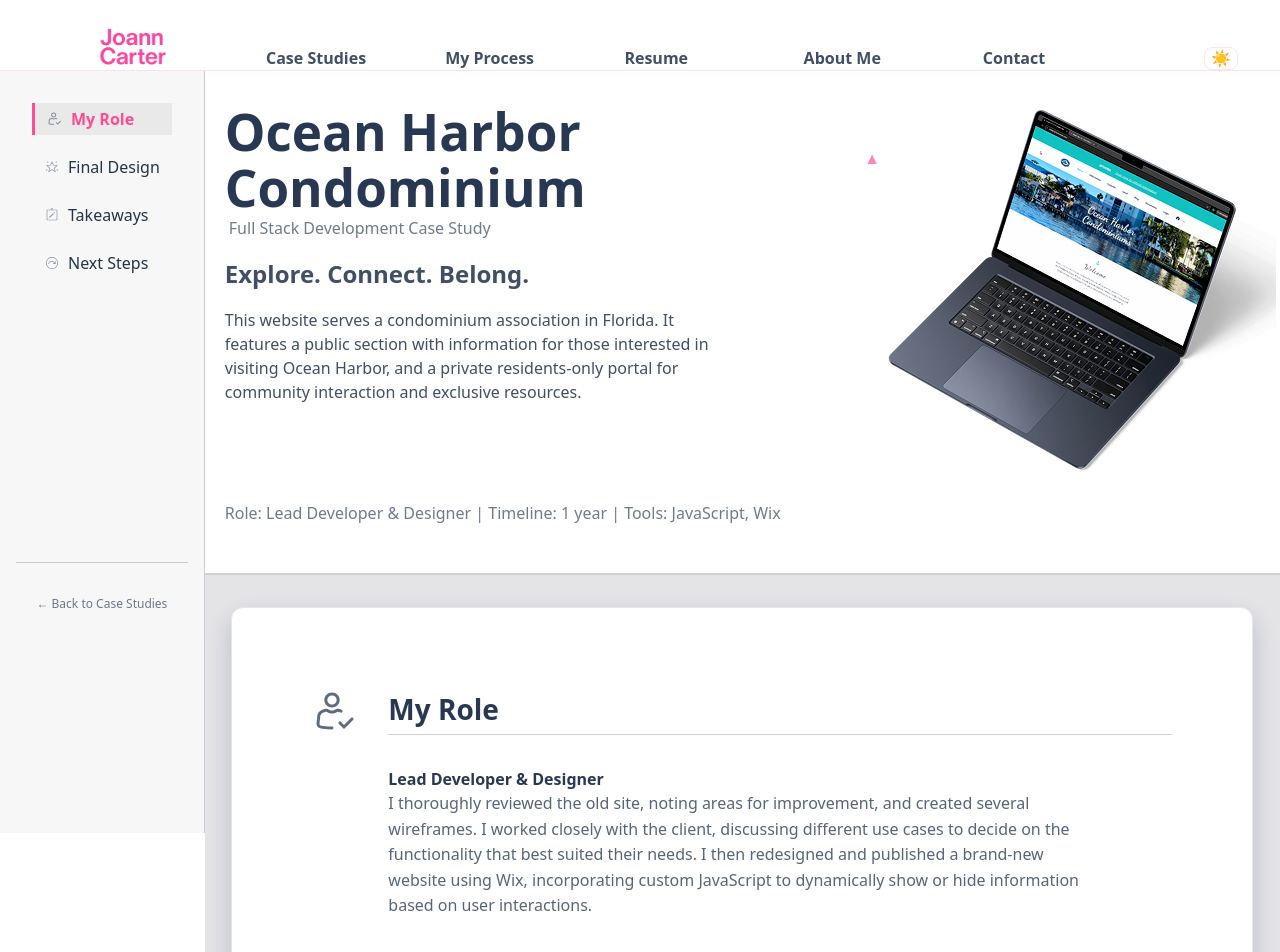
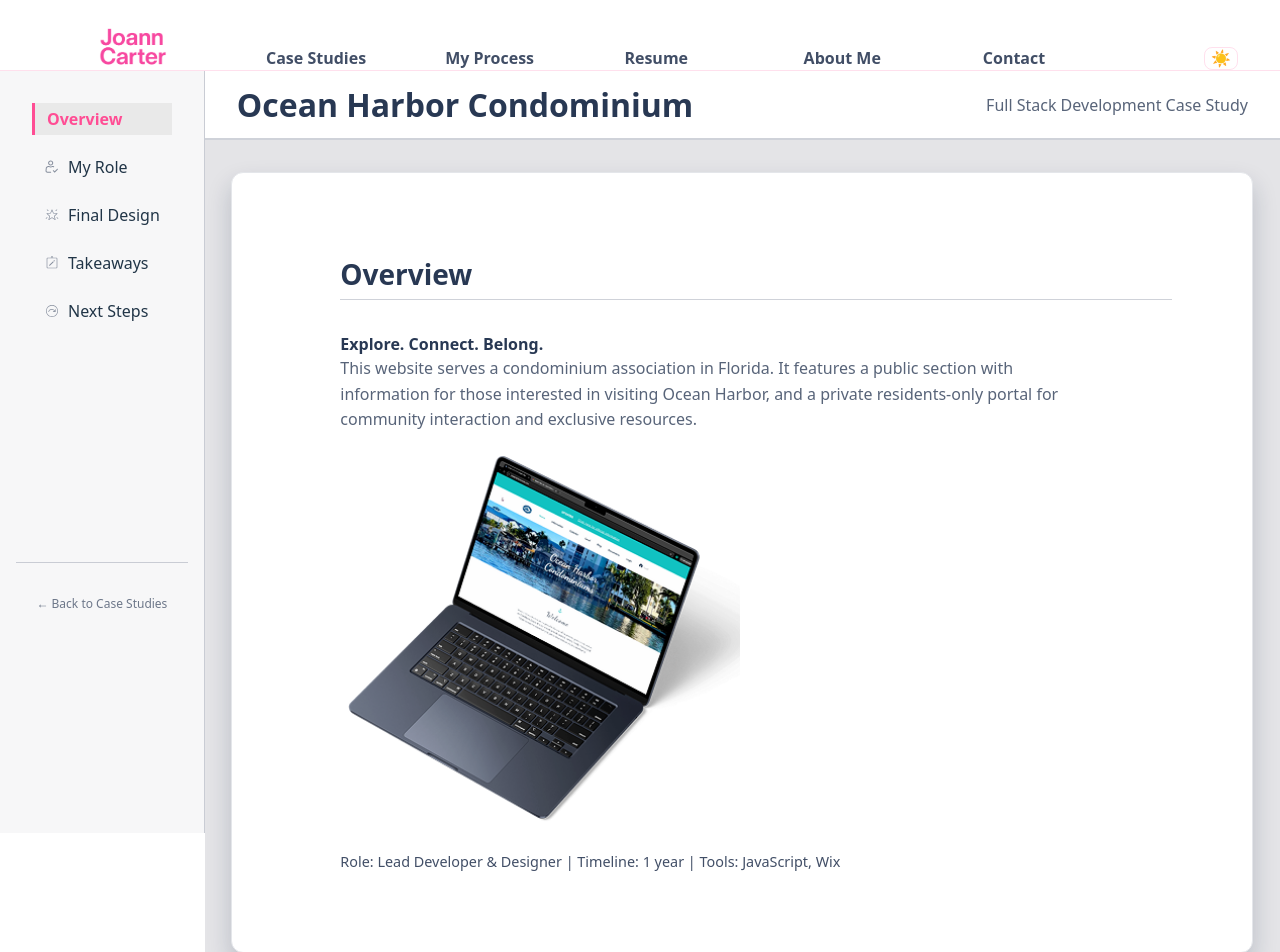
Before and after one commit to lioness3/ux_portfolio_26, a React (Vite) app: page /case-study/1 in a window 1280 px wide. Shown: the top 952 px of the page. Built offline with nearby package versions, Linux system fonts and the light colour scheme.

Commit message:
change the layout of the heade rin the case study details for desktop

```diff
--- a/src/components/cards/InfoCard.jsx
+++ b/src/components/cards/InfoCard.jsx
@@ -6,6 +6,8 @@ import ImageCard from "./ImageCard";
 import PrototypeCard from "./PrototypeCard";
 import UsabilityCard from "./UsabilityCard";
 import FinalDesignCard from "./FinalDesignCard";
+import Button from "../Button";
+import { FaGithub } from "react-icons/fa";
 
 // Gets the data to display from the case studies data
 // determines what card to display through the type key in the categories part of the data
@@ -99,6 +101,34 @@ export default function InfoCard({ id, category, colorPalette }) {
             />
           </div>
         )}
+        {/* Display for OVERVIEW Card */}
+        {category.type === "overview" && (
+          <div>
+            <h4 className="info-card-headline">{category.catchPhrase}</h4>
+            <p className="info-card-description">{category.summary}</p>
+            <img
+              src={category.image}
+              alt={category.title}
+              className="info-card-image"
+            />
+            <div className="overview-details">
+              <span>Role: {category.role}</span>
+              <span> | </span>
+              <span>Timeline: {category.timeline}</span>
+              <span> | </span>
+              <span>Tools: {category.tools}</span>
+            </div>
+            {category.sourceCode && (
+              <Button
+                classN="sourcecode_btn"
+                icon={<FaGithub />}
+                btnText="View the Source Code"
+                primary={false}
+                link={category.sourceCode}
+              />
+            )}
+          </div>
+        )}
       </div>
     </section>
   );
--- a/src/pages/CaseStudyDetail.jsx
+++ b/src/pages/CaseStudyDetail.jsx
@@ -1,35 +1,35 @@
 import { useParams } from "react-router-dom";
 import { useEffect, useState, useRef } from "react";
 
-import { FaGithub } from "react-icons/fa";
-import Button from "../components/Button";
-import Tooltip from "../components/Tooltip";
 import InfoCard from "../components/cards/InfoCard";
 import CaseStudySideMenu from "../components/navigation/CaseStudySideMenu";
-import CaseStudyContentsMenu from "../components/navigation/CaseStudyContentsMenu";
 import "../styles/caseStudyDetailPage.css";
 
 function CaseStudyDetail({ studies }) {
   const { id } = useParams();
   const study = studies.find((s, idx) => String(idx) === id);
-  const [contentsOpen, setContentsOpen] = useState(false);
-  const [headerOpen, setHeaderOpen] = useState(true);
 
   const categories = study.categories;
-  const caseStudyInfo = Object.entries(categories);
+  const allCategories = {
+    overview: {
+      type: "overview",
+      title: "Overview",
+      catchPhrase: study.catchPhrase,
+      summary: study.summary,
+      image: study.caseStudyHeaderImage,
+      role: categories.myRole.headline,
+      timeline: study.timeline,
+      tools: study.tools,
+      sourceCode: study.sourceCode,
+    },
+    ...categories,
+  };
+  const caseStudyInfo = Object.entries(allCategories);
   // color palette of the case study used for block coloring on some info cards
   const colorPalette = study.palette;
 
-  const role = categories.myRole.headline;
-  const timeline = study.timeline;
-  const tools = study.tools;
-  const catchPhrase = study.catchPhrase;
-  const summary = study.summary;
-  const sourceCode = study.sourceCode;
   const [activeId, setActiveId] = useState(null);
   const observer = useRef(null);
-  const headerRef = useRef(null);
-
   const scrollRef = useRef(null);
 
   // RESETS THE SCROLL POSITION WHEN THE CASE STUDY CHANGES
@@ -39,16 +39,6 @@ function CaseStudyDetail({ studies }) {
     }
   }, [id]);
 
-  //  DYNAMIC HEADER HEIGHT TO DETERMINE THE REQUESTED CARD POSITION
-  useEffect(() => {
-    if (headerRef.current) {
-      const h = headerRef.current.offsetHeight;
-      document.documentElement.style.setProperty(
-        "--dynamic-header-height",
-        `${h}px`,
-      );
-    }
-  }, [headerOpen]);
   // FIGURES OUT THE POSITION OF THE CARD IN VIEW WHILE SCROLLING
   useEffect(() => {
     const options = {
@@ -77,88 +67,13 @@ function CaseStudyDetail({ studies }) {
   return (
     <div className="case-study-detail-layout">
       {/* LEFT SIDE MENU */}
-      <CaseStudySideMenu categories={categories} activeId={activeId} />
+      <CaseStudySideMenu categories={allCategories} activeId={activeId} />
       {/* RIGHT CONTENT */}
       <div className="case-study-right-col">
-        {/* header */}
-
-        <div className="case-study-header" ref={headerRef}>
-          {/* left column in header */}
-          <div className="case-study-header-col1">
-            {/* HIDES AND SHOWS THE HEADER DETAILS */}
-            <div className="header-title-row">
-              <h1 className="case-study-header-title">{study.title}</h1>
-              <button
-                className="header-toggle-btn"
-                onClick={() => setHeaderOpen((prev) => !prev)}
-              >
-                {/* uses tooltip to instruct user to hide or show the extra header details */}
-                {headerOpen ? (
-                  <Tooltip label="See Less" position="right">
-                    ▲
-                  </Tooltip>
-                ) : (
-                  <Tooltip label="See More" position="right">
-                    ▼
-                  </Tooltip>
-                )}
-              </button>
-            </div>
-
-            <span className="case-study-header-type">{study.type}</span>
-            {headerOpen && (
-              <div>
-                <h2 className="case-study-header-catchPhrase">{catchPhrase}</h2>
-                <p className="case-study-header-summary">{summary}</p>
-              </div>
-            )}
-          </div>
-          {/* right content in header- image */}
-          {headerOpen && (
-            <div className="case-study-header-col2">
-              <img
-                src={study.caseStudyHeaderImage}
-                alt={study.title}
-                className="case-study-header-image"
-              />
-            </div>
-          )}
-          {/* bottom details in header */}
-          {headerOpen && (
-            <div className="case-study-header-bottom">
-              {sourceCode && (
-                <Button
-                  classN="sourcecode_btn"
-                  icon={<FaGithub />}
-                  btnText="View the Source Code"
-                  primary={false}
-                  link={sourceCode}
-                />
-              )}
-              <span>Role: </span>
-              {role}
-              <span> | </span>
-              <span>Timeline: </span>
-              {timeline}
-              <span> | </span>
-              <span>Tools: </span>
-              {tools}
-            </div>
-          )}
-          {/* Mobile-only Contents button */}
-          <button
-            className="contents-btn"
-            onClick={() => setContentsOpen((prev) => !prev)}
-          >
-            Contents ▾
-          </button>
-
-          {/* Mobile Contents Drawer */}
-          <CaseStudyContentsMenu
-            categories={study.categories}
-            open={contentsOpen}
-            setOpen={setContentsOpen}
-          />
+        {/* Simple Header */}
+        <div className="case-study-simple-header">
+          <h1 className="simple-header-title">{study.title}</h1>
+          <span className="simple-header-type">{study.type}</span>
         </div>
         <div className="case-study-scrolling-container" ref={scrollRef}>
           {/* Loops through the caseStudies.js data file and displays the info on cards  */}
--- a/src/styles/cards/infoCard.css
+++ b/src/styles/cards/infoCard.css
@@ -9,8 +9,9 @@
   margin-top: 32px;
   display: flex;
   flex-direction: row;
+  overflow-x: hidden;
   /* used to place the card in the users view when the menu item on the left is clicked  */
-  scroll-margin-top: var(--dynamic-header-height);
+  scroll-margin-top: var(--case-study-scroll-margin-top);
 }
 /* seperates the last card from the bottom of the screen */
 .info-card:last-child {
@@ -48,6 +49,17 @@
   white-space: pre-line;
   max-width: 90%;
 }
+.overview-details {
+  margin-top: 1rem;
+  font-size: 0.9rem;
+  color: var(--text-80);
+}
+.info-card-image {
+  width: 100%;
+  max-width: 400px;
+  margin-top: 1rem;
+  border-radius: var(--borderRadius);
+}
 .info-card-block-row {
   display: flex;
   flex-direction: row;
--- a/src/styles/caseStudyDetailPage.css
+++ b/src/styles/caseStudyDetailPage.css
@@ -17,6 +17,28 @@
     "content";
   min-height: 0; /* CRITICAL for scroll */
 }
+/* Simple Header */
+.case-study-simple-header {
+  position: sticky;
+  top: var(--nav-height);
+  background-color: white;
+  padding: 1rem 2rem;
+  border-bottom: 2px solid var(--border-secondary);
+  display: flex;
+  justify-content: space-between;
+  align-items: center;
+  z-index: 10;
+}
+.simple-header-title {
+  font-size: 2rem;
+  font-weight: bold;
+  color: var(--text-90);
+  margin: 0;
+}
+.simple-header-type {
+  font-size: 1rem;
+  color: var(--text-70);
+}
 /* right sticker header */
 .case-study-header {
   color: var(--text-80);
@@ -32,6 +54,10 @@
     "bottom bottom";
   padding: 2rem 0.25rem;
   border-bottom: 2px solid var(--border-secondary);
+  transition:
+    height 0.3s ease,
+    opacity 0.3s ease;
+  overflow: hidden;
 }
 /* HIDES AND SHOWS THE HEADER DETAILS */
 
@@ -50,7 +76,11 @@
   color: var(--primary);
   opacity: 0.8;
 }
-
+.case-study-header.collapsed {
+  opacity: 0;
+  height: 0;
+  pointer-events: none;
+}
 .case-study-header-col1 {
   grid-area: col1;
   padding-left: 1rem;
@@ -179,7 +209,7 @@
   .case-study-detail-layout {
     display: flex; /* stack everything */
     flex-direction: column;
-    width: 100%;
+    max-width: 100%;
   }
   .case-study-header {
     padding: 0.5rem;
--- a/src/styles/global.css
+++ b/src/styles/global.css
@@ -71,6 +71,9 @@ GLOBAL STYLE SHEET  */
   --scroll-margin-top: calc(
     var(--section-title-height) + var(--nav-height) + 40px
   );
+
+  /* Scroll margin for case study cards */
+  --case-study-scroll-margin-top: 120px;
 }
 
 /* Dark theme overrides */
```
Also changed, not shown: src/components/cards/HeaderCard.jsx (added, +67 -0 lines), src/styles/cards/headerCard.css (added, +75 -0 lines).
